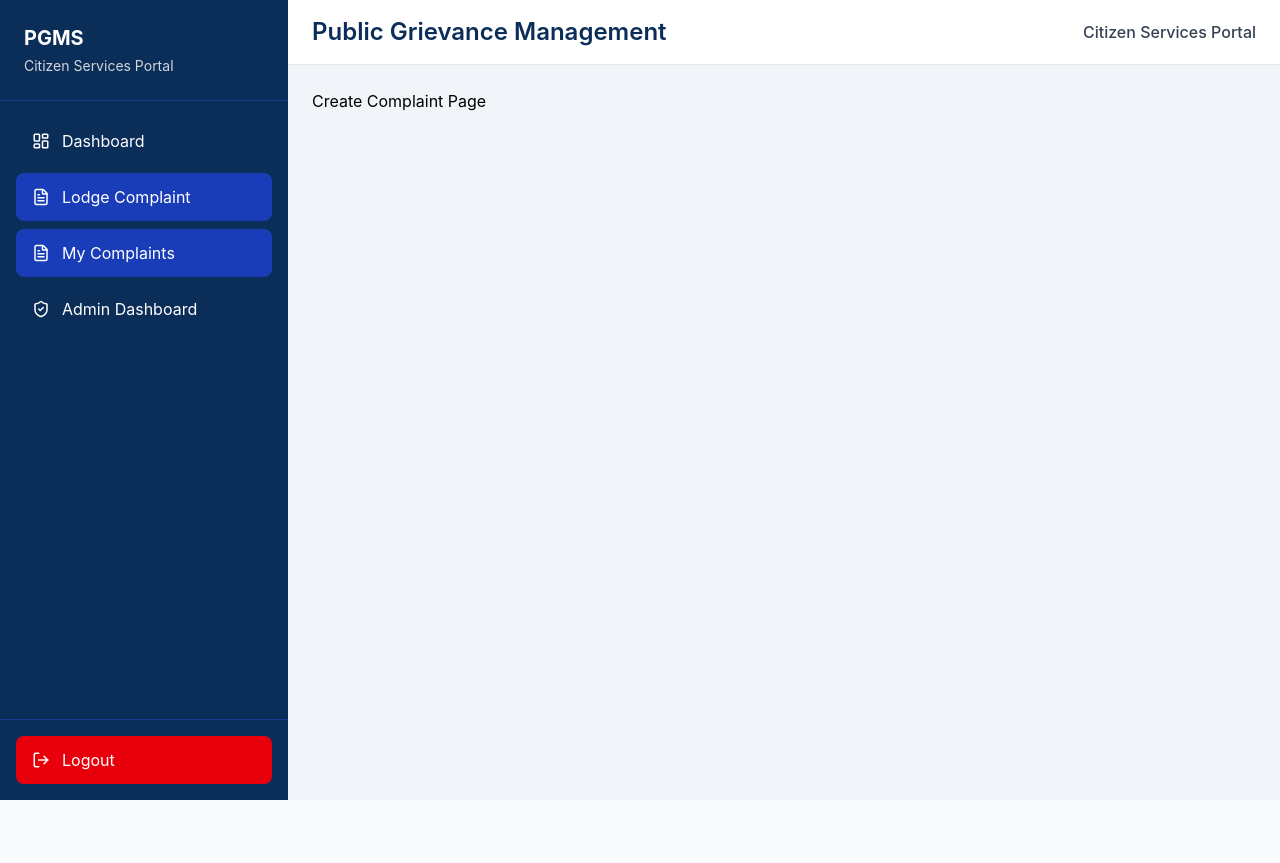
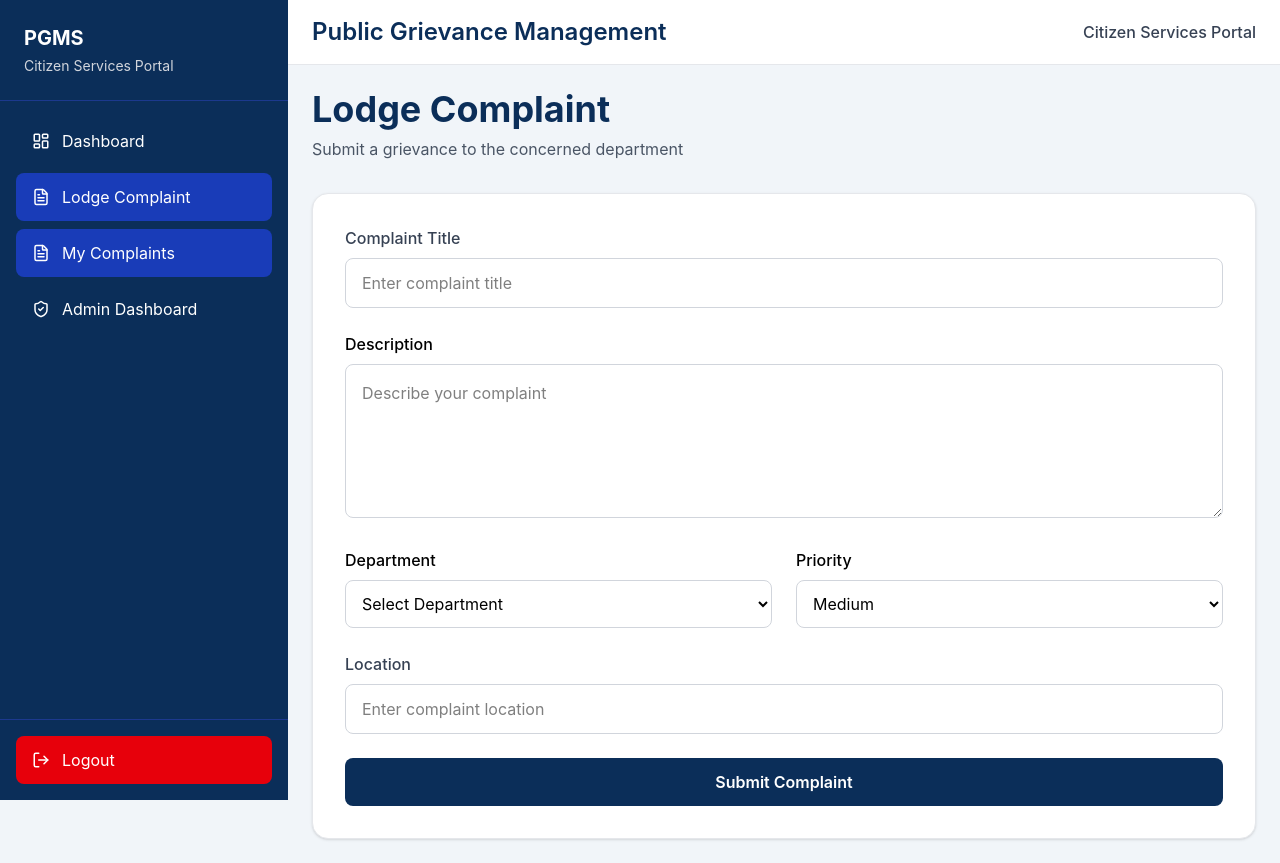
Before and after one commit to VedaVigneshTulasi/public-grievance-management-system, a React app in the folder frontend/: page /complaints/create in a window 1280 px wide. Before the commit the page ends 800 px from the top, so only its background shows below. Built offline with nearby package versions, Linux system fonts and the light colour scheme; sample sign-in values are in the browser's storage; the HTML template or start-up script is replaced by a standard one.

Commit message:
Implemented complaint creation module

```diff
--- a/frontend/src/features/complaints/pages/CreateComplaintPage.jsx
+++ b/frontend/src/features/complaints/pages/CreateComplaintPage.jsx
@@ -1,7 +1,251 @@
+import { useState } from "react";
+
+import toast from "react-hot-toast";
+
+import Card from "../../../components/ui/Card";
+import Input from "../../../components/ui/Input";
+import Button from "../../../components/ui/Button";
+
+import PageHeader from "../../../components/common/PageHeader";
+
+import {
+  createComplaint,
+} from "../services/complaintService";
+
 const CreateComplaintPage = () => {
+
+  const [formData, setFormData] =
+    useState({
+      title: "",
+      description: "",
+      department: "",
+      priority: "Medium",
+      location: "",
+    });
+
+  const [loading, setLoading] =
+    useState(false);
+
+  const handleChange = (e) => {
+
+    setFormData({
+      ...formData,
+      [e.target.name]:
+        e.target.value,
+    });
+  };
+
+  const handleSubmit = async (
+    e
+  ) => {
+
+    e.preventDefault();
+
+    try {
+
+      setLoading(true);
+
+      const response =
+        await createComplaint(
+          formData
+        );
+
+      toast.success(
+        response.message
+      );
+
+      setFormData({
+        title: "",
+        description: "",
+        department: "",
+        priority: "Medium",
+        location: "",
+      });
+
+    } catch (error) {
+
+      toast.error(
+        error.response?.data
+          ?.message ||
+        "Failed to create complaint"
+      );
+
+    } finally {
+
+      setLoading(false);
+    }
+  };
+
   return (
-    <div>
-      <h1>Create Complaint Page</h1>
+<div>
+
+      <PageHeader
+        title="Lodge Complaint"
+        subtitle="Submit a grievance to the concerned department"
+      />
+
+      <Card className="p-8">
+
+        <form
+          onSubmit={
+            handleSubmit
+          }
+          className="space-y-6"
+>
+
+          <Input
+            label="Complaint Title"
+            name="title"
+            value={
+              formData.title
+            }
+            onChange={
+              handleChange
+            }
+            placeholder="Enter complaint title"
+          />
+
+          <div>
+
+            <label className="block mb-2 font-medium">
+
+              Description
+
+            </label>
+
+            <textarea
+              rows="5"
+              name="description"
+              value={
+                formData.description
+              }
+              onChange={
+                handleChange
+              }
+              className="w-full border border-gray-300 rounded-lg p-4"
+              placeholder="Describe your complaint"
+            />
+
+          </div>
+
+          <div className="grid md:grid-cols-2 gap-6">
+
+            <div>
+
+              <label className="block mb-2 font-medium">
+
+                Department
+
+              </label>
+
+              <select
+                name="department"
+                value={
+                  formData.department
+                }
+                onChange={
+                  handleChange
+                }
+                className="w-full border border-gray-300 rounded-lg p-3"
+>
+
+                <option value="">
+                  Select Department
+</option>
+
+                <option>
+                  Water Supply
+</option>
+
+                <option>
+                  Roads
+</option>
+
+                <option>
+                  Electricity
+</option>
+
+                <option>
+                  Sanitation
+</option>
+
+                <option>
+                  Public Safety
+</option>
+
+              </select>
+
+            </div>
+
+            <div>
+
+              <label className="block mb-2 font-medium">
+
+                Priority
+
+              </label>
+
+              <select
+                name="priority"
+                value={
+                  formData.priority
+                }
+                onChange={
+                  handleChange
+                }
+                className="w-full border border-gray-300 rounded-lg p-3"
+>
+
+                <option>
+                  Low
+</option>
+
+                <option>
+                  Medium
+</option>
+
+                <option>
+                  High
+</option>
+
+                <option>
+                  Critical
+</option>
+
+              </select>
+
+            </div>
+
+          </div>
+
+          <Input
+            label="Location"
+            name="location"
+            value={
+              formData.location
+            }
+            onChange={
+              handleChange
+            }
+            placeholder="Enter complaint location"
+          />
+
+          <Button
+            type="submit"
+>
+
+            {
+              loading
+                ? "Submitting..."
+                : "Submit Complaint"
+            }
+
+          </Button>
+
+        </form>
+
+      </Card>
+
     </div>
   );
 };
--- a/frontend/src/features/complaints/services/complaintService.js
+++ b/frontend/src/features/complaints/services/complaintService.js
@@ -1,11 +1,35 @@
 import axiosInstance from "../../../services/axiosInstance";
 
+export const createComplaint = async (
+  complaintData
+) => {
+
+  const response =
+    await axiosInstance.post(
+      "/complaints",
+      complaintData
+    );
+
+  return response.data;
+};
+
 export const getComplaints =
-  async () => {
+  async (
+    page = 1,
+    search = "",
+    status = ""
+  ) => {
 
     const response =
       await axiosInstance.get(
-        "/complaints"
+        "/complaints",
+        {
+          params: {
+            page,
+            search,
+            status,
+          },
+        }
       );
 
     return response.data;
```
